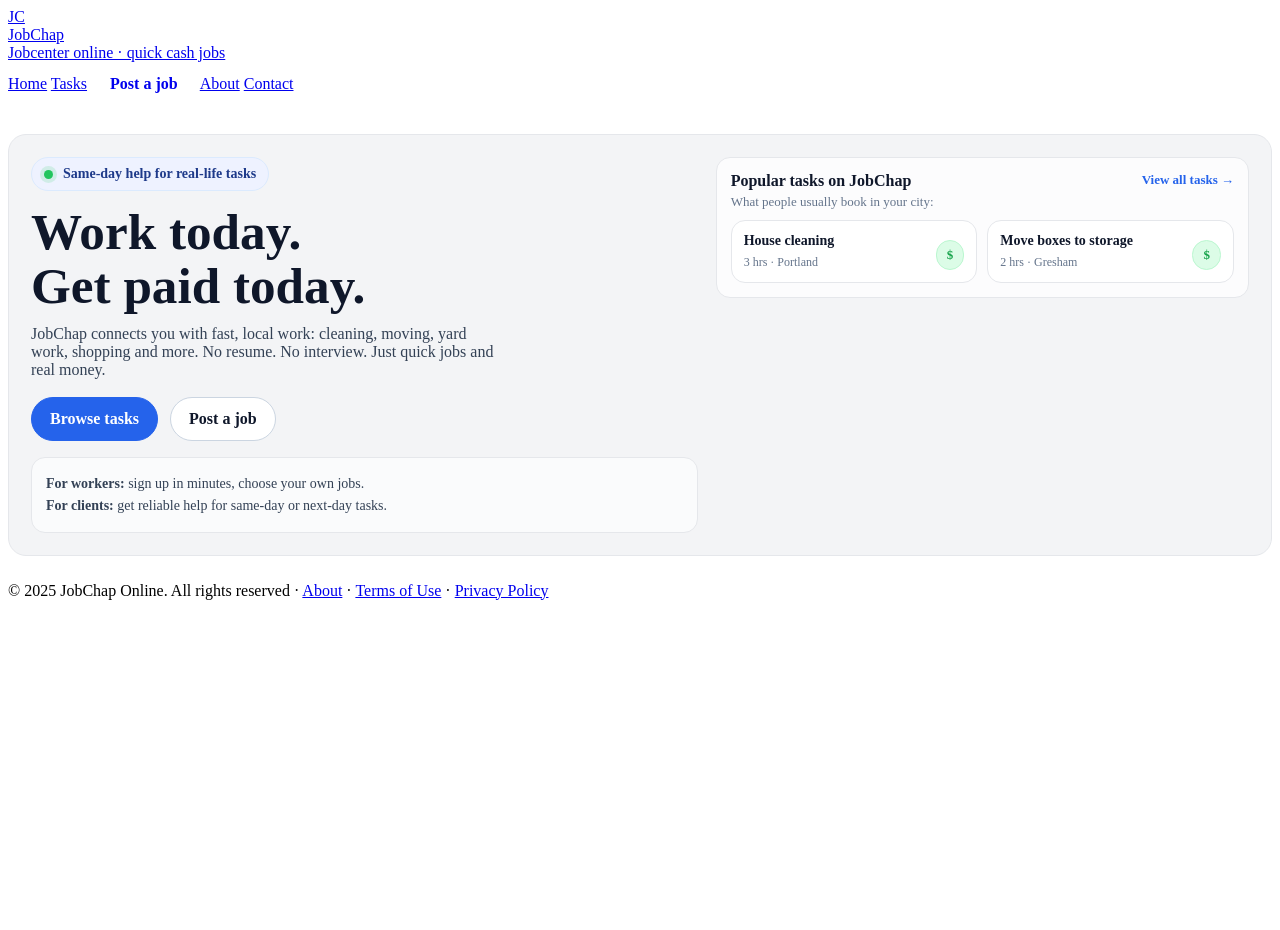
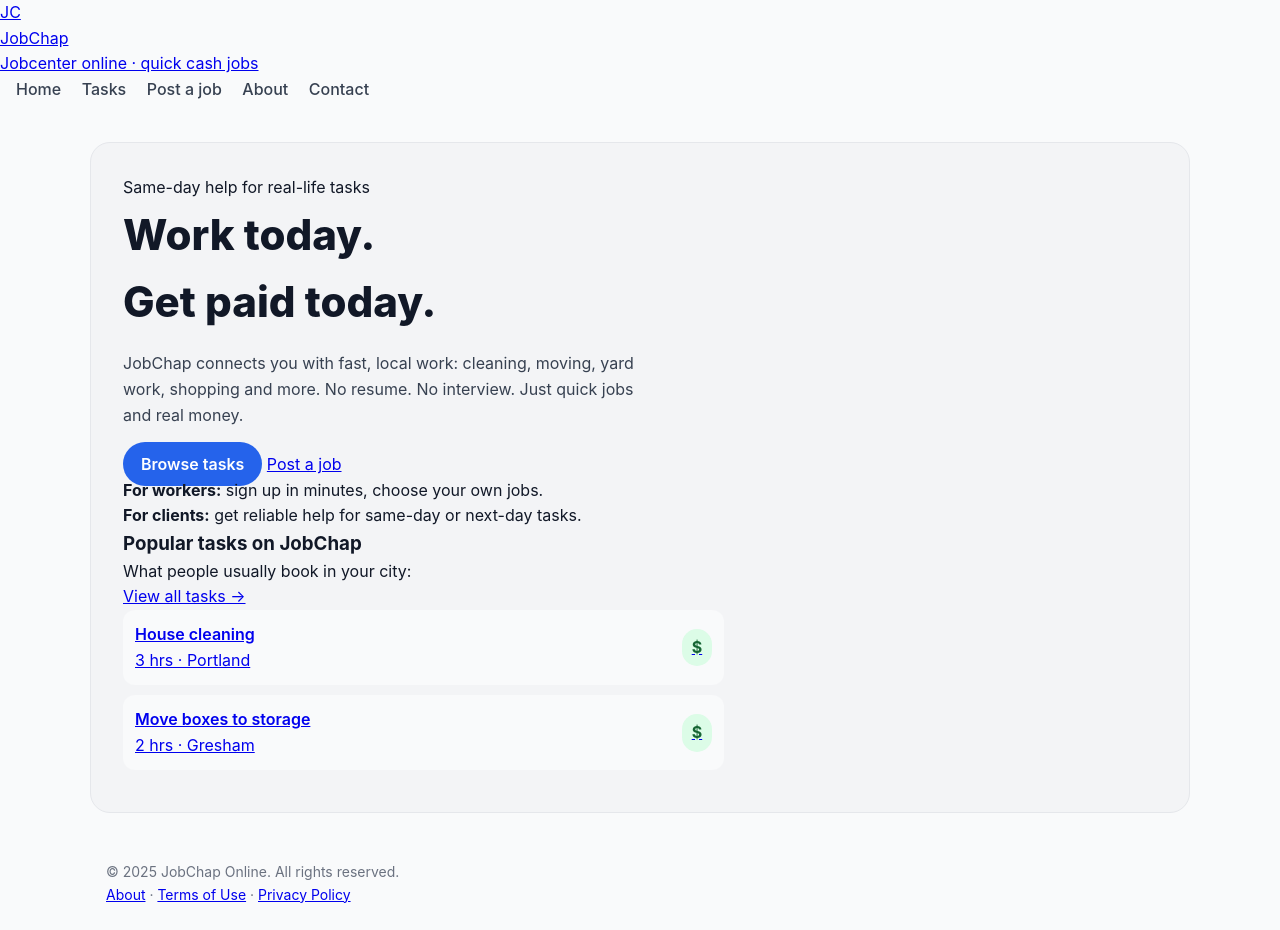
Before and after one commit to channo2025/Fastwork, a FastAPI app: page / in a window 1280 px wide. Before the commit the page ends 600 px from the top, so only its background shows below. Run offline with FastAPI, Linux system fonts and the light colour scheme.

Commit message:
Redesign hero + popular tasks unified card

```diff
--- a/static/style.css
+++ b/static/style.css
@@ -1,186 +1,150 @@
-/* ===== HERO WRAP ===== */
-.hero-wrap{
-  padding: 28px 0 10px;
+* {
+  box-sizing: border-box;
+  margin: 0;
+  padding: 0;
 }
 
-.hero-card{
+body {
+  font-family: -apple-system, BlinkMacSystemFont, "Segoe UI",
+               Roboto, Helvetica, Arial, sans-serif;
+  background: #f9fafb;
+  color: #111827;
+  line-height: 1.6;
+}
+
+/* ---------- HEADER ---------- */
+.header {
+  max-width: 1100px;
+  margin: 24px auto;
+  padding: 0 16px;
+  display: flex;
+  justify-content: space-between;
+  align-items: center;
+}
+
+.nav a {
+  margin-left: 16px;
+  text-decoration: none;
+  color: #374151;
+  font-weight: 500;
+}
+
+.nav a:hover {
+  text-decoration: underline;
+}
+
+/* ---------- HERO CARD ---------- */
+.hero-card {
+  max-width: 1100px;
+  margin: 40px auto;
+  padding: 32px;
   background: #f3f4f6;
   border: 1px solid #e5e7eb;
-  border-radius: 18px;
-  padding: 22px;
+  border-radius: 20px;
+
+  display: grid;
+  grid-template-columns: 1.2fr 0.8fr;
+  gap: 32px;
 }
 
-.hero-grid{
-  display: grid;
-  grid-template-columns: 1.25fr 1fr;
-  gap: 18px;
-  align-items: start;
-}
-
-@media (max-width: 900px){
-  .hero-grid{ grid-template-columns: 1fr; }
-}
-
-/* left */
-.pill{
-  display: inline-flex;
-  align-items: center;
-  gap: 10px;
-  background: #eef2ff;
-  border: 1px solid #dbeafe;
-  color: #1e3a8a;
-  padding: 8px 12px;
+.hero-badge {
+  display: inline-block;
+  background: #e5f0ff;
+  color: #2563eb;
+  font-size: 14px;
+  padding: 6px 12px;
   border-radius: 999px;
-  font-weight: 600;
-  font-size: 14px;
-  margin-bottom: 14px;
-}
-
-.pill .dot{
-  width: 9px;
-  height: 9px;
-  border-radius: 999px;
-  background: #22c55e;
-  box-shadow: 0 0 0 4px rgba(34,197,94,0.15);
-}
-
-.hero-title{
-  font-size: clamp(38px, 4vw, 56px);
-  line-height: 1.05;
-  margin: 0 0 12px;
-  color: #0f172a;
-}
-
-.hero-text{
-  margin: 0 0 18px;
-  font-size: 16px;
-  color: #334155;
-  max-width: 58ch;
-}
-
-.hero-actions{
-  display: flex;
-  gap: 12px;
-  flex-wrap: wrap;
   margin-bottom: 16px;
 }
 
-.btn{
-  display: inline-flex;
-  align-items: center;
-  justify-content: center;
+.hero-title {
+  font-size: 42px;
+  font-weight: 800;
+  margin-bottom: 16px;
+}
+
+.hero-text {
+  color: #374151;
+  margin-bottom: 24px;
+  max-width: 520px;
+}
+
+.hero-buttons {
+  display: flex;
+  gap: 12px;
+  margin-bottom: 16px;
+}
+
+.btn-primary {
+  background: #2563eb;
+  color: white;
   padding: 12px 18px;
   border-radius: 999px;
-  font-weight: 700;
   text-decoration: none;
-  border: 1px solid transparent;
+  font-weight: 600;
 }
 
-.btn-primary{
-  background: #2563eb;
-  color: #fff;
-  border-color: #2563eb;
+.btn-secondary {
+  border: 1px solid #d1d5db;
+  padding: 12px 18px;
+  border-radius: 999px;
+  text-decoration: none;
+  color: #111827;
+  font-weight: 600;
 }
 
-.btn-ghost{
-  background: #ffffff;
-  color: #0f172a;
-  border-color: #cbd5e1;
+/* ---------- POPULAR TASKS ---------- */
+.popular-box {
+  background: white;
+  border-radius: 16px;
+  padding: 20px;
+  border: 1px solid #e5e7eb;
 }
 
-.hero-mini{
-  background: rgba(255,255,255,0.65);
-  border: 1px solid #e5e7eb;
-  padding: 12px 14px;
-  border-radius: 14px;
-  color: #334155;
-  font-size: 14px;
+.popular-header {
+  display: flex;
+  justify-content: space-between;
+  align-items: center;
+  margin-bottom: 16px;
 }
 
-.hero-mini p{ margin: 6px 0; }
-
-/* right: Popular tasks inside the SAME hero card */
-.hero-right{
-  background: rgba(255,255,255,0.75);
-  border: 1px solid #e5e7eb;
-  border-radius: 14px;
-  padding: 14px;
+.popular-header h3 {
+  font-size: 16px;
+  font-weight: 700;
 }
 
-.popular-head{
+.task-mini {
   display: flex;
-  align-items: flex-start;
   justify-content: space-between;
-  gap: 12px;
+  align-items: center;
+  padding: 12px;
+  border-radius: 12px;
+  background: #f9fafb;
   margin-bottom: 10px;
 }
 
-.popular-head h3{
-  margin: 0;
-  font-size: 16px;
-  color: #0f172a;
+.task-mini-title {
+  font-weight: 600;
 }
 
-.popular-head p{
-  margin: 4px 0 0;
+.task-mini-sub {
   font-size: 13px;
-  color: #64748b;
+  color: #6b7280;
 }
 
-.link{
+.task-mini-price {
+  background: #dcfce7;
+  color: #166534;
+  padding: 6px 10px;
+  border-radius: 999px;
   font-weight: 700;
-  font-size: 13px;
-  color: #2563eb;
-  text-decoration: none;
-  white-space: nowrap;
 }
 
-.popular-grid{
-  display: grid;
-  grid-template-columns: 1fr 1fr;
-  gap: 10px;
+/* ---------- FOOTER ---------- */
+.footer {
+  max-width: 1100px;
+  margin: 48px auto 24px;
+  padding: 0 16px;
+  font-size: 14px;
+  color: #6b7280;
 }
-
-@media (max-width: 520px){
-  .popular-grid{ grid-template-columns: 1fr; }
-}
-
-.task-mini{
-  display: flex;
-  justify-content: space-between;
-  align-items: flex-end;
-  gap: 10px;
-  background: #ffffff;
-  border: 1px solid #e5e7eb;
-  border-radius: 14px;
-  padding: 12px;
-  text-decoration: none;
-  transition: transform .12s ease, box-shadow .12s ease;
-}
-
-.task-mini:hover{
-  transform: translateY(-2px);
-  box-shadow: 0 10px 26px rgba(2,6,23,0.08);
-}
-
-.task-mini-title{
-  font-weight: 800;
-  color: #0f172a;
-  font-size: 14px;
-  margin-bottom: 6px;
-}
-
-.task-mini-meta{
-  color: #64748b;
-  font-size: 12px;
-}
-
-.task-mini-price{
-  font-weight: 900;
-  color: #16a34a;
-  background: #dcfce7;
-  border: 1px solid #bbf7d0;
-  padding: 6px 10px;
-  border-radius: 999px;
-  font-size: 13px;
-}
--- a/templates/base.html
+++ b/templates/base.html
@@ -3,42 +3,51 @@
 <head>
   <meta charset="utf-8" />
   <meta name="viewport" content="width=device-width,initial-scale=1" />
-  <title>{% block title %}JobChap{% endblock %}</title>
+  <title>JobChap</title>
+
+  <!-- Police -->
+  <link rel="preconnect" href="https://fonts.googleapis.com">
+  <link rel="preconnect" href="https://fonts.gstatic.com" crossorigin>
+  <link href="https://fonts.googleapis.com/css2?family=Inter:wght@400;600;700;800&display=swap" rel="stylesheet">
+
   <link rel="stylesheet" href="/static/style.css" />
 </head>
+<body>
 
-<body>
-  <nav class="nav">
-    <div class="nav-inner">
+  <header class="topbar">
+    <div class="container topbar-inner">
       <a class="brand" href="/">
-        <div class="logo">JC</div>
+        <div class="logo-badge">JC</div>
         <div class="brand-text">
           <div class="brand-name">JobChap</div>
           <div class="brand-sub">Jobcenter online · quick cash jobs</div>
         </div>
       </a>
 
-      <div class="nav-links">
+      <nav class="nav">
         <a href="/">Home</a>
         <a href="/tasks">Tasks</a>
-        <a href="/post-job" class="btn primary sm">Post a job</a>
+        <a class="pill" href="/post-job">Post a job</a>
         <a href="/about">About</a>
         <a href="/contact">Contact</a>
-      </div>
+      </nav>
     </div>
-  </nav>
+  </header>
 
   <main class="container">
     {% block content %}{% endblock %}
   </main>
 
   <footer class="footer">
-  <p>
-    © 2025 JobChap Online. All rights reserved ·
-    <a href="/about">About</a> ·
-    <a href="/terms">Terms of Use</a> ·
-    <a href="/privacy">Privacy Policy</a>
-  </p>
-</footer>
+    <div class="container footer-inner">
+      <div>© 2025 JobChap Online. All rights reserved.</div>
+      <div class="footer-links">
+        <a href="/about">About</a> ·
+        <a href="/terms">Terms of Use</a> ·
+        <a href="/privacy">Privacy Policy</a>
+      </div>
+    </div>
+  </footer>
+
 </body>
 </html>
```
Also changed, not shown: templates/index.html (+34 -32 lines).
